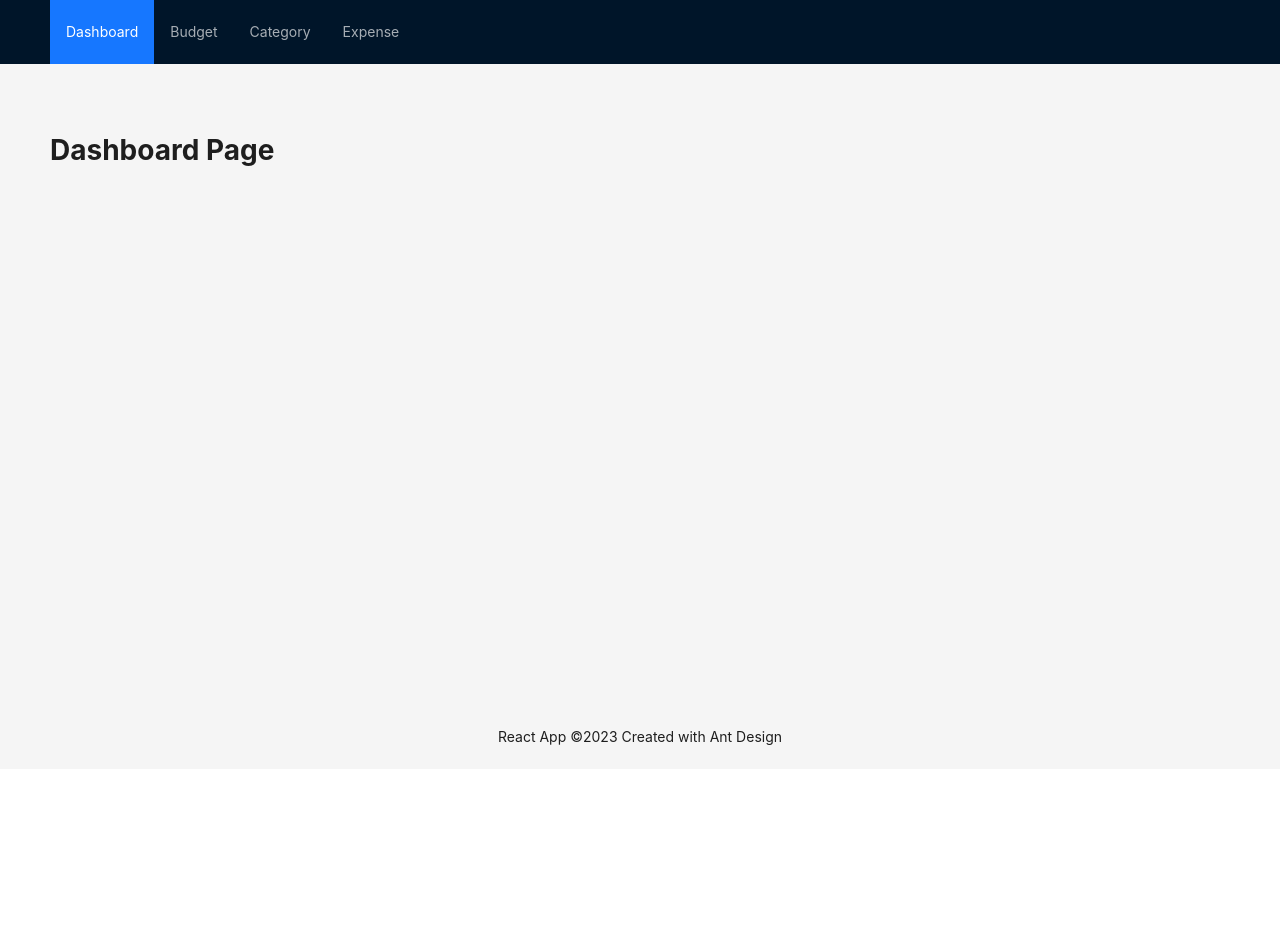
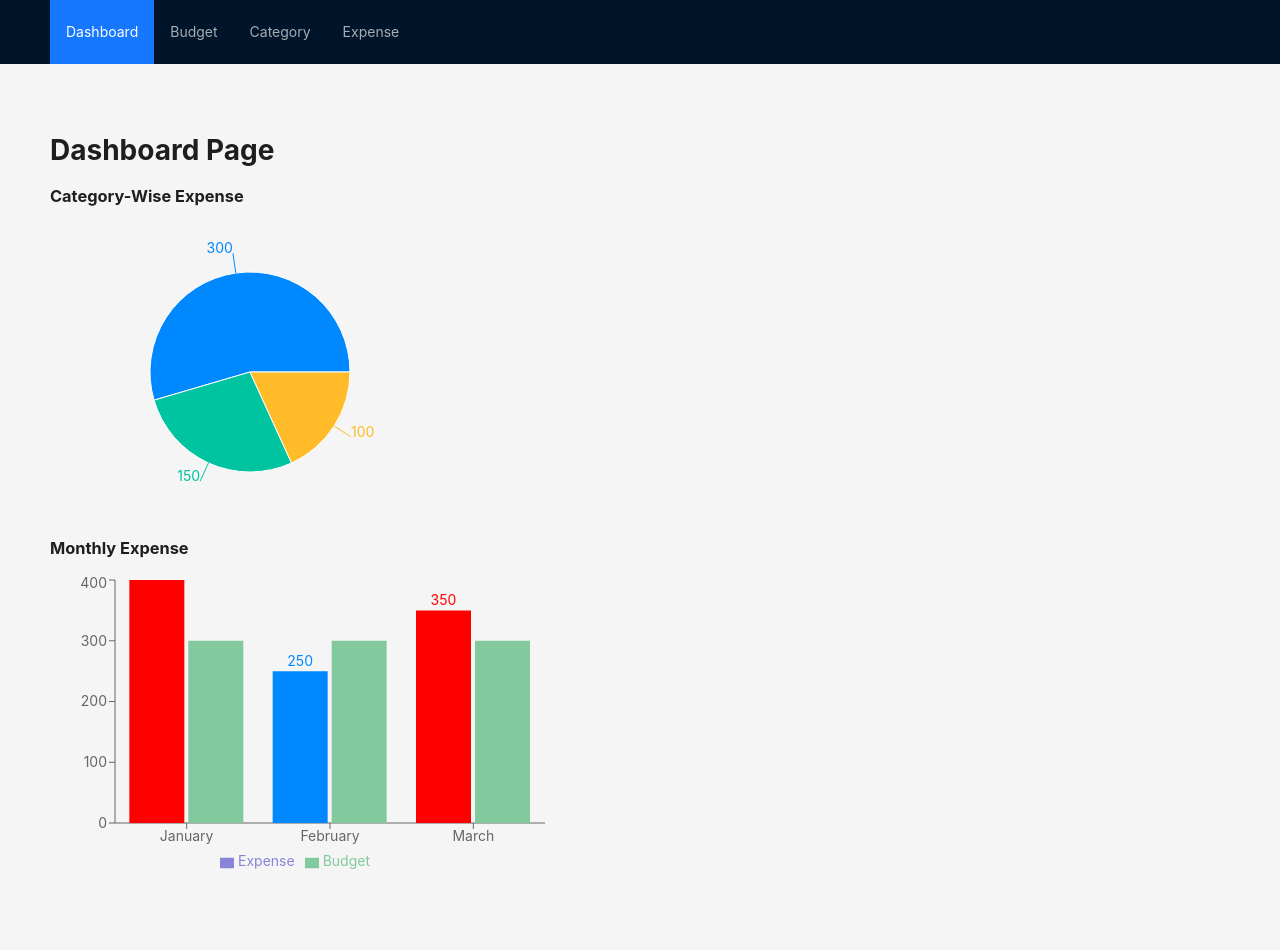
Before and after one commit to AzilenTech6/Expense_Management_Azilen, a React (Create React App) app in the folder frontend/: page / in a window 1280 px wide. Shown: the top 950 px of the page. Before the commit the page ends 800 px from the top, so only its background shows below. Built offline with nearby package versions, Linux system fonts and the light colour scheme.

Commit message:
added dashboard

```diff
--- a/frontend/package.json
+++ b/frontend/package.json
@@ -12,10 +12,12 @@
     "@types/react": "^19.1.2",
     "@types/react-dom": "^19.1.2",
     "antd": "^5.24.7",
+    "moment": "^2.30.1",
     "react": "^19.1.0",
     "react-dom": "^19.1.0",
     "react-router-dom": "^7.5.0",
     "react-scripts": "5.0.1",
+    "recharts": "^2.15.2",
     "typescript": "^4.9.5",
     "web-vitals": "^2.1.4"
   },
--- a/frontend/src/pages/Dashboard.tsx
+++ b/frontend/src/pages/Dashboard.tsx
@@ -1,7 +1,78 @@
 import React from "react";
+import {
+  PieChart,
+  Pie,
+  Cell,
+  BarChart,
+  Bar,
+  XAxis,
+  YAxis,
+  Tooltip,
+  Legend,
+} from "recharts";
 
 const Dashboard: React.FC = () => {
-  return <h1>Dashboard Page</h1>;
+  const categoryData = [
+    { name: "Food", value: 300 },
+    { name: "Travel", value: 150 },
+    { name: "Entertainment", value: 100 },
+  ];
+
+  const monthlyData = [
+    { month: "January", expense: 400, budget: 300 },
+    { month: "February", expense: 250, budget: 300 },
+    { month: "March", expense: 350, budget: 300 },
+  ];
+
+  const COLORS = ["#0088FE", "#00C49F", "#FFBB28", "#FF8042"];
+
+  return (
+    <div>
+      <h1>Dashboard Page</h1>
+
+      {/* Category-Wise Expense (Pie Chart) */}
+      <h3>Category-Wise Expense</h3>
+      <PieChart width={400} height={300}>
+        <Pie
+          data={categoryData}
+          dataKey="value"
+          nameKey="name"
+          cx="50%"
+          cy="50%"
+          outerRadius={100}
+          fill="#8884d8"
+          label
+        >
+          {categoryData.map((entry, index) => (
+            <Cell key={`cell-${index}`} fill={COLORS[index % COLORS.length]} />
+          ))}
+        </Pie>
+      </PieChart>
+
+      {/* Monthly Expense (Bar Chart with Conditional Highlighting) */}
+      <h3>Monthly Expense</h3>
+      <BarChart width={500} height={300} data={monthlyData}>
+        <XAxis dataKey="month" />
+        <YAxis />
+        <Tooltip />
+        <Legend />
+        <Bar
+          dataKey="expense"
+          fill="#8884d8"
+          name="Expense"
+          label={{ position: "top" }}
+        >
+          {monthlyData.map((entry, index) => (
+            <Cell
+              key={`cell-${index}`}
+              fill={entry.expense > entry.budget ? "#FF0000" : "#0088FE"} // Highlight if expense > budget
+            />
+          ))}
+        </Bar>
+        <Bar dataKey="budget" fill="#82ca9d" name="Budget" />
+      </BarChart>
+    </div>
+  );
 };
 
 export default Dashboard;
--- a/frontend/src/pages/Expense.tsx
+++ b/frontend/src/pages/Expense.tsx
@@ -9,6 +9,7 @@ import {
   DatePicker,
   Select,
 } from "antd";
+import moment from "moment"; // Import moment
 
 const { Option } = Select;
 
@@ -165,13 +166,22 @@ const Expense: React.FC = () => {
       </Modal>
 
       {/* Edit Expense Modal */}
+      {/* Edit Expense Modal */}
       <Modal
         title="Edit Expense"
         visible={isEditModalVisible}
         onOk={handleEditModalOk}
         onCancel={() => setIsEditModalVisible(false)}
       >
-        <Form layout="vertical" initialValues={selectedExpense}>
+        <Form
+          layout="vertical"
+          initialValues={{
+            ...selectedExpense,
+            expenseDate: selectedExpense?.expenseDate
+              ? moment(selectedExpense.expenseDate) // Convert to moment object
+              : null,
+          }}
+        >
           <Form.Item
             label="Name"
             name="name"
```
Also changed, not shown: 1 other file (tests, documents, lock files or other folders).
